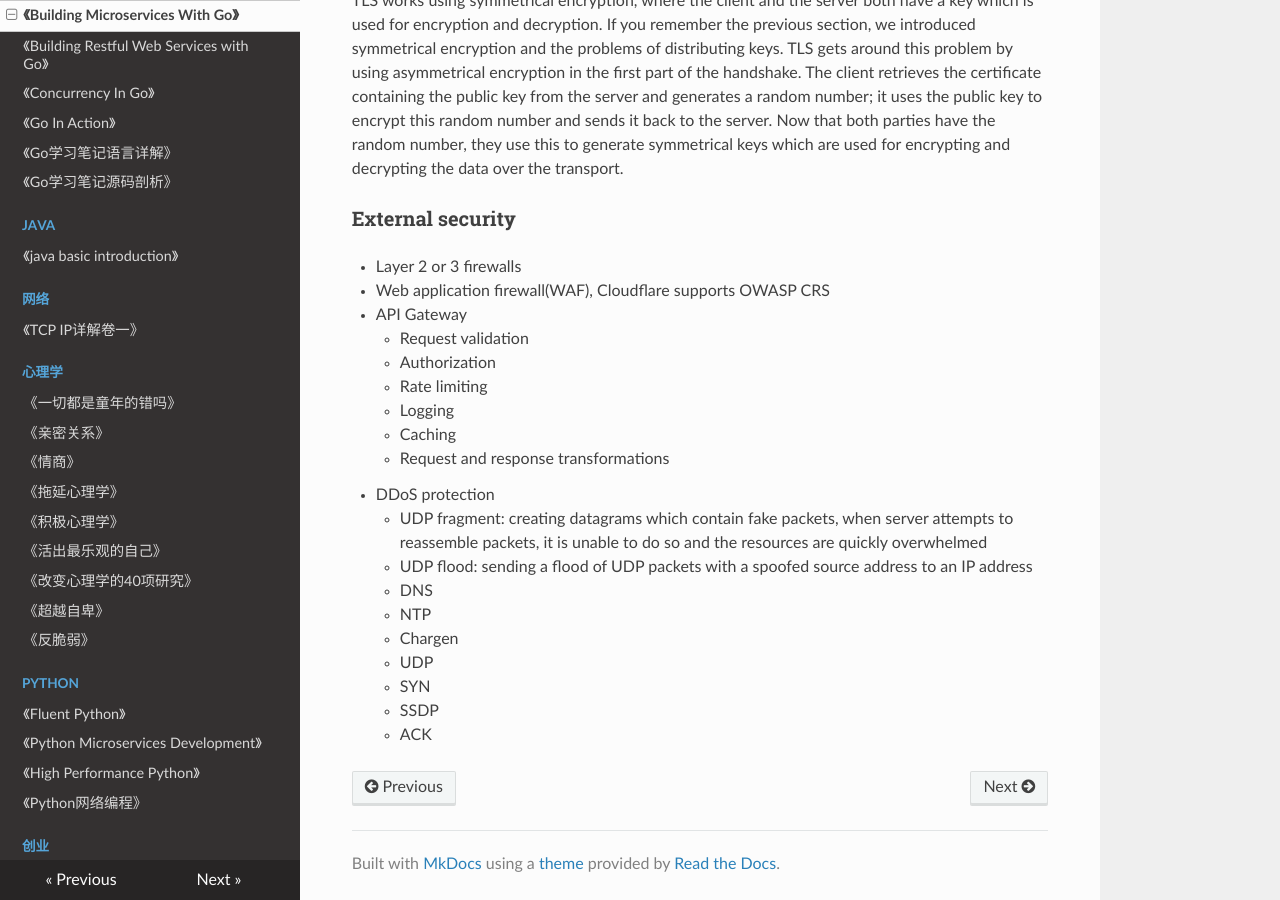
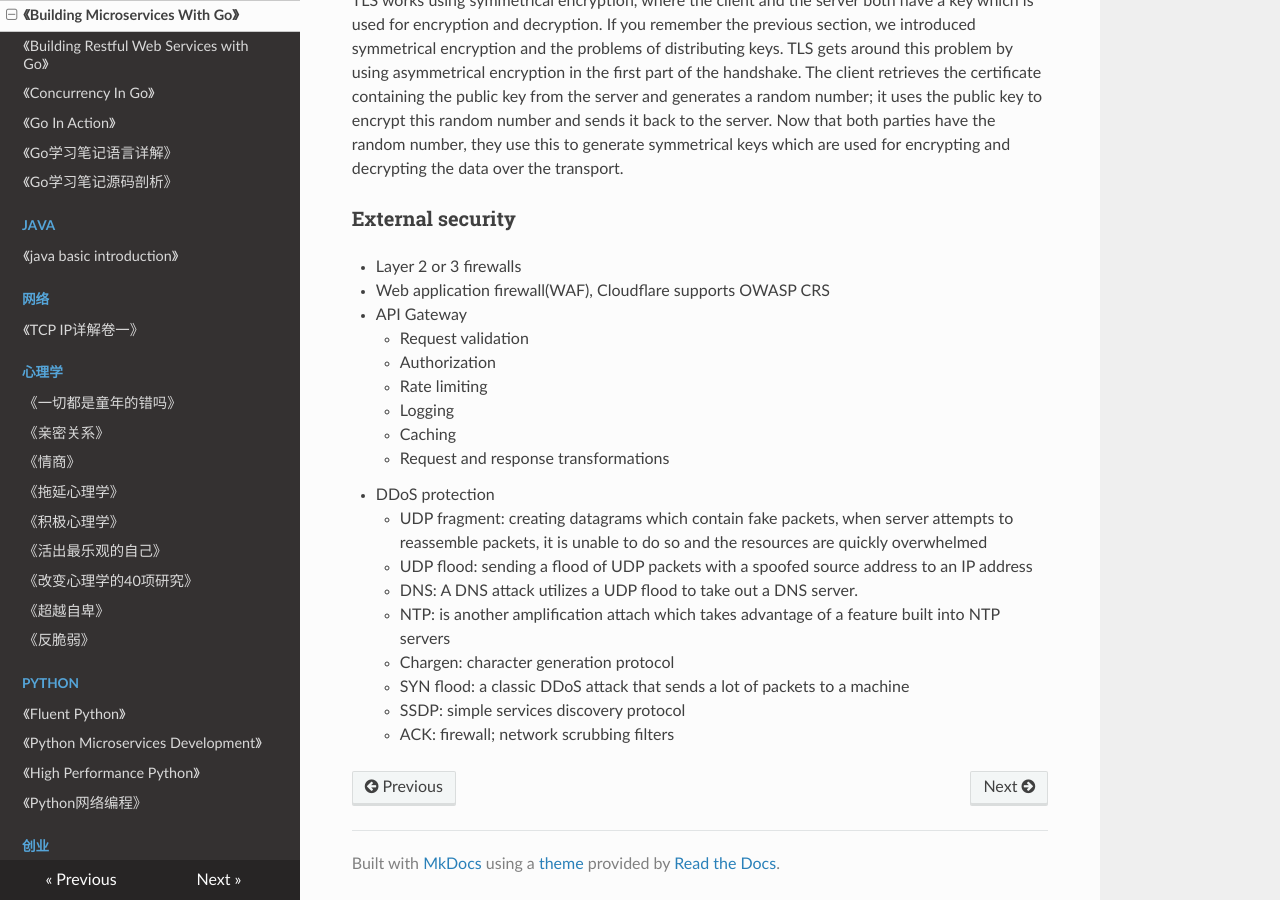
Before and after one commit to PegasusWang/booknotes, an MkDocs documentation site: the page built from docs/golang/building-microservices-with-go/book.md, in a window 1280 px wide and 900 px high, scrolled down 8779 px. Built offline with MkDocs 1.6.1, drawn with Linux system fonts in a browser that asks for light colours; nearby versions of some CDN libraries; old or Windows-style settings are respelled for this version of MkDocs.

```diff
--- a/docs/golang/building-microservices-with-go/book.md
+++ b/docs/golang/building-microservices-with-go/book.md
@@ -362,10 +362,9 @@ TLS works using symmetrical encryption, where the client and the server both hav
 - DDoS protection
 	- UDP fragment: creating datagrams which contain fake packets, when server attempts to reassemble packets, it is unable to do so and the resources are quickly overwhelmed
 	- UDP flood: sending a flood of UDP packets with a spoofed source address to an IP address
-	- DNS
-	- NTP
-	- Chargen
-	- UDP
-	- SYN
-	- SSDP
-	- ACK
+	- DNS: A DNS attack utilizes a UDP flood to take out a DNS server.
+	- NTP: is another amplification attach which takes advantage of a feature built into NTP servers
+	- Chargen: character generation protocol
+	- SYN flood: a classic DDoS attack that sends a lot of packets to a machine
+	- SSDP: simple services discovery protocol
+	- ACK: firewall; network scrubbing filters
```
